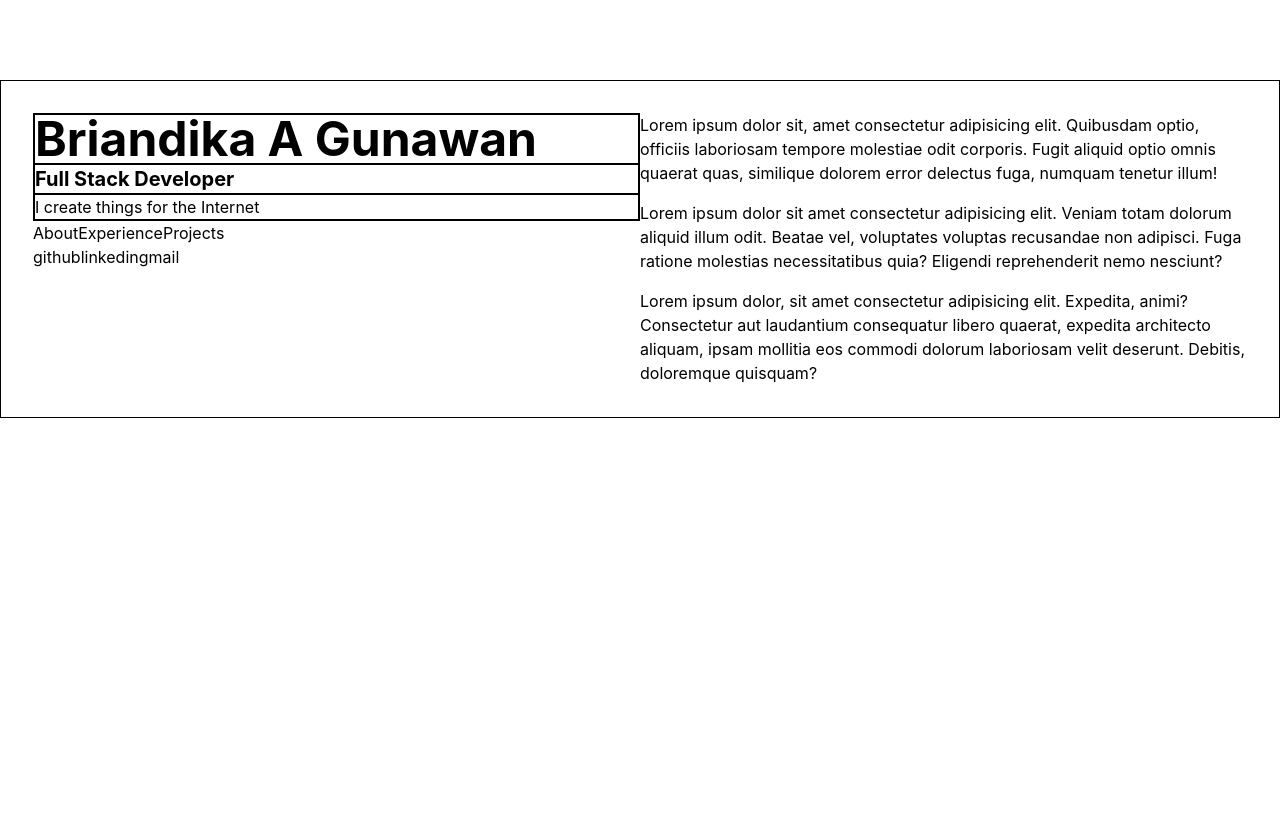
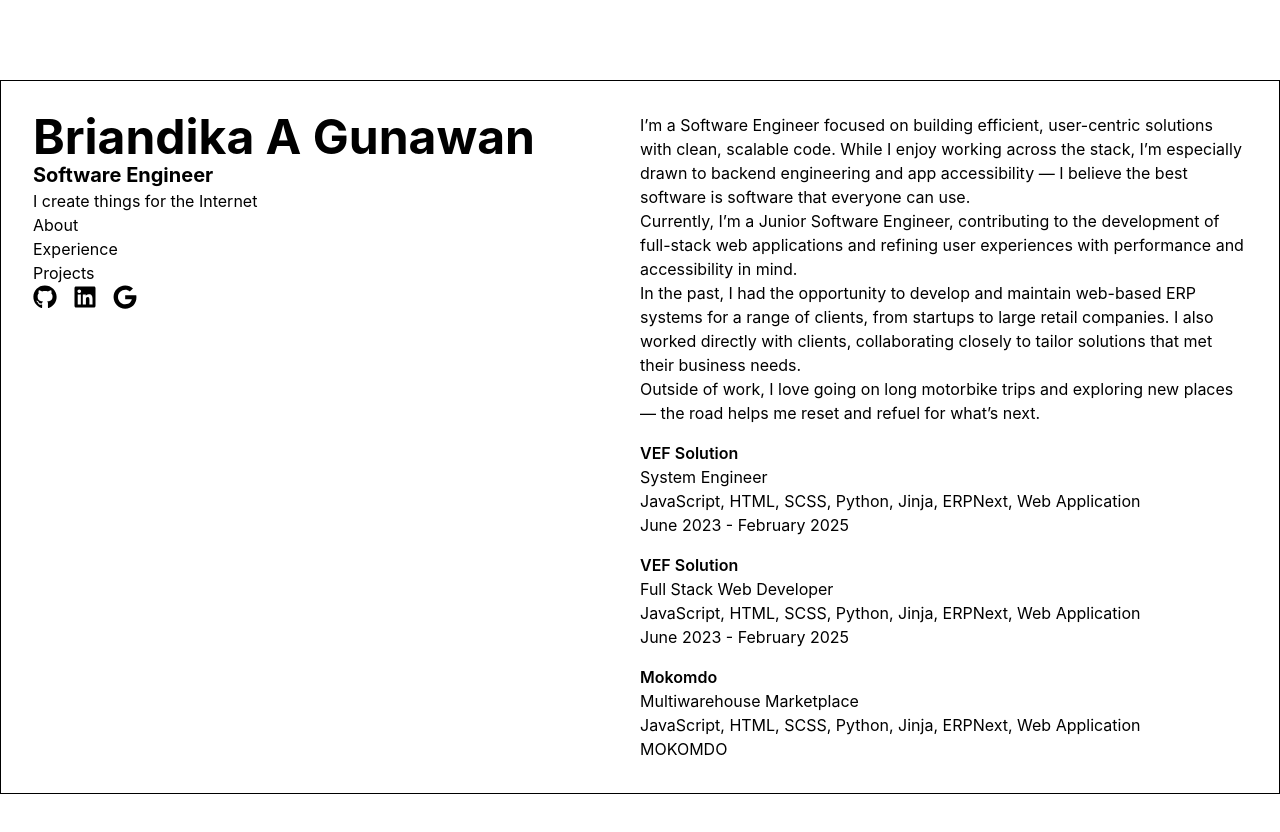
Before and after one commit to br-ag/my-site, a React (Vite) app: page / in a window 1280 px wide. Shown: the top 832 px of the page. Before the commit the page ends 800 px from the top, so only its background shows below. Built offline with nearby package versions, Linux system fonts and the light colour scheme.

Commit message:
feat: update contents and some layout

```diff
--- a/package.json
+++ b/package.json
@@ -14,6 +14,7 @@
     "@tailwindcss/vite": "^4.1.3",
     "react": "^18.3.1",
     "react-dom": "^18.3.1",
+    "react-icons": "^5.5.0",
     "tailwindcss": "^4.1.3"
   },
   "devDependencies": {
--- a/src/components/Handle.tsx
+++ b/src/components/Handle.tsx
@@ -1,10 +1,10 @@
 export const Handle = () => {
   return (
     <>
-      <div className="header border">
-        <div className="text-5xl font-bold border">Briandika A Gunawan</div>
-        <div className="text-xl font-bold border">Full Stack Developer</div>
-        <div className="text-m border">I create things for the Internet</div>
+      <div className="header">
+        <div className="text-5xl font-bold">Briandika A Gunawan</div>
+        <div className="text-xl font-bold">Software Engineer</div>
+        <div className="text-m">I create things for the Internet</div>
       </div>
     </>
   );
--- a/src/components/Nav.tsx
+++ b/src/components/Nav.tsx
@@ -12,11 +12,11 @@ export const Nav = () => {
   ];
 
   return (
-    <nav>
+    <div className="flex flex-col">
       {navList.map((item) => {
         console.log("ITEM", item);
         return <a href="">{item?.section}</a>;
       })}
-    </nav>
+    </div>
   );
 };
--- a/src/components/Socials.tsx
+++ b/src/components/Socials.tsx
@@ -1,24 +1,30 @@
+import { FaLinkedin, FaGoogle, FaGithub } from "react-icons/fa6";
+
 export const Socials = () => {
   const navList = [
     {
       name: "github",
-        icon: "About",
+      icon: FaGithub,
     },
     {
       name: "linkedin",
-        icon: "Experience",
+      icon: FaLinkedin,
     },
     {
       name: "gmail",
-        icon: "Projects",
+      icon: FaGoogle,
     },
   ];
 
   return (
-      <nav>
-        {navList.map((item) => {
-          console.log("ITEM", item);
-          return <a href="">{item?.name}</a>;
+    <nav className="flex gap-4">
+      {navList.map((item, index) => {
+        const Icon = item.icon;
+        return (
+          <a key={index} href="#" aria-label={item.name}>
+            <Icon size={24} />
+          </a>
+        );
       })}
     </nav>
   );
--- a/src/components/sections/About.tsx
+++ b/src/components/sections/About.tsx
@@ -2,10 +2,28 @@ export const About = () => {
   return (
     <>
       <div>
-        Lorem ipsum dolor sit, amet consectetur adipisicing elit. Quibusdam
-        optio, officiis laboriosam tempore molestiae odit corporis. Fugit
-        aliquid optio omnis quaerat quas, similique dolorem error delectus fuga,
-        numquam tenetur illum!
+        <div className="par1">
+          I’m a Software Engineer focused on building efficient, user-centric
+          solutions with clean, scalable code. While I enjoy working across the
+          stack, I’m especially drawn to backend engineering and app
+          accessibility — I believe the best software is software that everyone
+          can use.
+        </div>
+        <div className="par2">
+          Currently, I’m a Junior Software Engineer, contributing to the
+          development of full-stack web applications and refining user
+          experiences with performance and accessibility in mind.
+        </div>
+        <div className="par3">
+          In the past, I had the opportunity to develop and maintain web-based
+          ERP systems for a range of clients, from startups to large retail
+          companies. I also worked directly with clients, collaborating closely
+          to tailor solutions that met their business needs.
+        </div>
+        <div className="par4">
+          Outside of work, I love going on long motorbike trips and exploring
+          new places — the road helps me reset and refuel for what’s next.
+        </div>
       </div>
     </>
   );
--- a/src/components/sections/Projects.tsx
+++ b/src/components/sections/Projects.tsx
@@ -1,12 +1,22 @@
 export const Projects = () => {
+  const projects = [
+    {
+      project: "Mokomdo",
+      about: "Multiwarehouse Marketplace",
+      thumbnail: "MOKOMDO",
+      stacks: ["JavaScript", "HTML", "SCSS", "Python", "Jinja", "ERPNext", "Web Application"]
+    },
+  ]
   return (
-    <>
-      <div>
-        Lorem ipsum dolor, sit amet consectetur adipisicing elit. Expedita,
-        animi? Consectetur aut laudantium consequatur libero quaerat, expedita
-        architecto aliquam, ipsam mollitia eos commodi dolorum laboriosam velit
-        deserunt. Debitis, doloremque quisquam?
-      </div>
-    </>
+    <div className="flex flex-col gap-4">
+      {projects.map((item, index) => (
+        <div key={index} className="flex flex-col">
+          <div className="font-semibold">{item.project}</div>
+          <div>{item.about}</div>
+          <div>{item.stacks.join(", ")}</div>
+          <div>{item.thumbnail}</div>
+        </div>
+      ))}
+    </div>
   );
 };
--- a/src/components/sections/Resume.tsx
+++ b/src/components/sections/Resume.tsx
@@ -1,12 +1,45 @@
 export const Resume = () => {
+  const experiences = [
+    {
+      company: "VEF Solution",
+      position: "System Engineer",
+      stacks: [
+        "JavaScript",
+        "HTML",
+        "SCSS",
+        "Python",
+        "Jinja",
+        "ERPNext",
+        "Web Application",
+      ],
+      period: "June 2023 - February 2025",
+    },
+    {
+      company: "VEF Solution",
+      position: "Full Stack Web Developer",
+      stacks: [
+        "JavaScript",
+        "HTML",
+        "SCSS",
+        "Python",
+        "Jinja",
+        "ERPNext",
+        "Web Application",
+      ],
+      period: "June 2023 - February 2025",
+    },
+  ];
+
   return (
-    <>
-      <div>
-        Lorem ipsum dolor sit amet consectetur adipisicing elit. Veniam totam
-        dolorum aliquid illum odit. Beatae vel, voluptates voluptas recusandae
-        non adipisci. Fuga ratione molestias necessitatibus quia? Eligendi
-        reprehenderit nemo nesciunt?
-      </div>
-    </>
+    <div className="flex flex-col gap-4">
+      {experiences.map((item, index) => (
+        <div key={index} className="flex flex-col">
+          <div className="font-semibold">{item.company}</div>
+          <div>{item.position}</div>
+          <div>{item.stacks.join(", ")}</div>
+          <div>{item.period}</div>
+        </div>
+      ))}
+    </div>
   );
 };
```
Also changed, not shown: 1 other file (tests, documents, lock files or other folders). Lines whose indentation alone changed are shown as unchanged.
